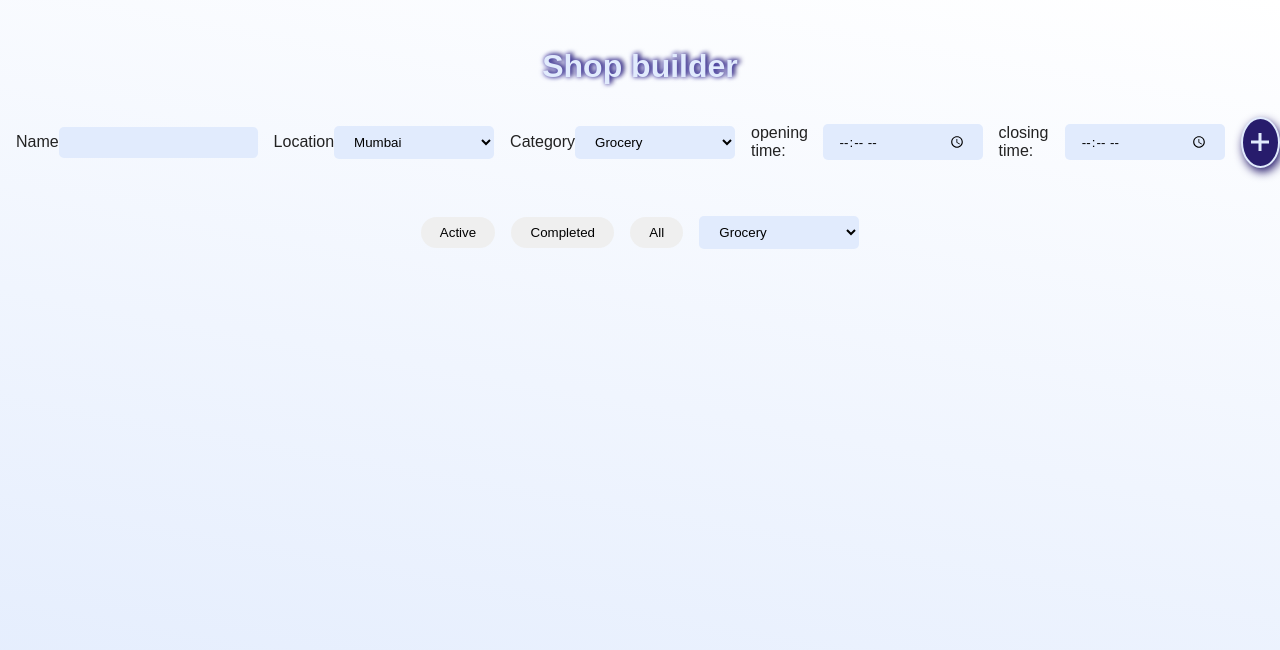
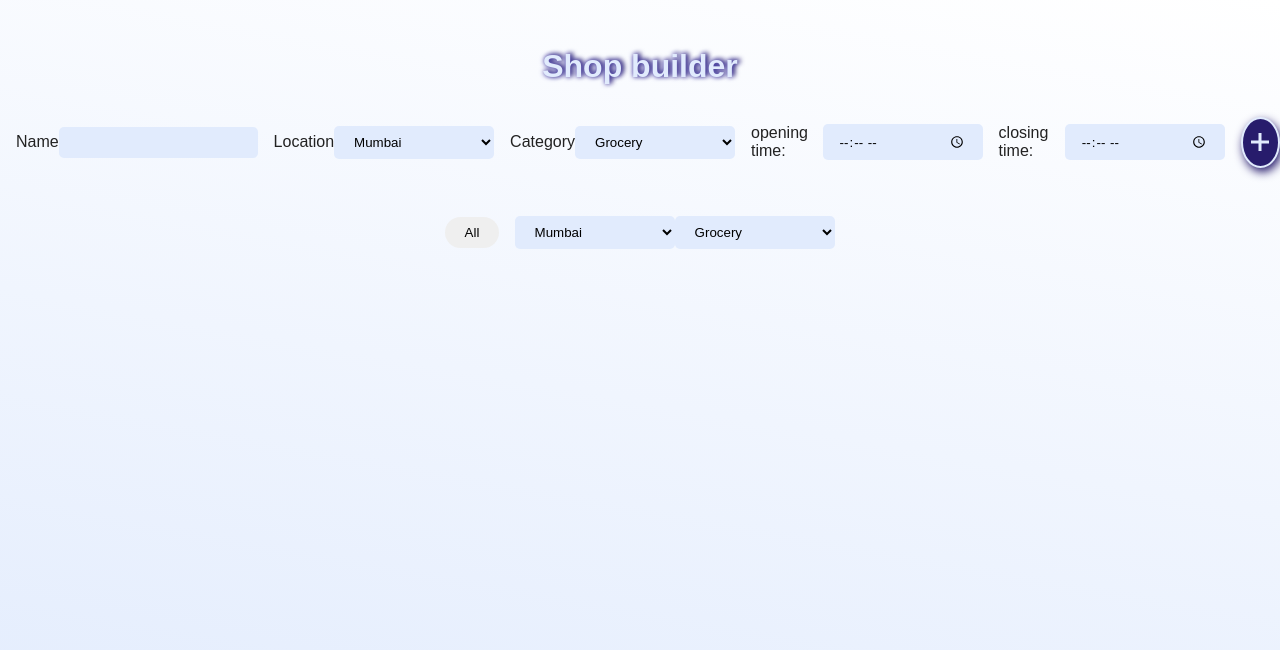
Before and after one commit to asshwindsilva/Store-Builder, a React (Create React App) app: page / in a window 1280 px wide. Shown: the top 650 px of the page. Built offline with nearby package versions, Linux system fonts and the light colour scheme; a web font is replaced by a local one.

Commit message:
create location filter in shop

```diff
--- a/src/components/CreateStore.js
+++ b/src/components/CreateStore.js
@@ -1,7 +1,7 @@
 
 import React, { useState } from 'react'
 import { connect } from 'react-redux';
-import { addShops, removeShops, completeShops } from '../redux/reducer';
+import { addShops, removeShops } from '../redux/reducer';
 import { GoPlus } from "react-icons/go"
 
 const mapStateToProps = (state) => {
@@ -13,8 +13,7 @@ const mapStateToProps = (state) => {
 const mapsDispatchToProps = (dispatch) => {
     return {
         addShop: (obj) => dispatch(addShops(obj)),
-        removeShop: (id) => dispatch(removeShops(id)),
-        completeShop: (id) => dispatch(completeShops(id))
+        removeShop: (id) => dispatch(removeShops(id))
     }
 }
 
@@ -86,7 +85,6 @@ const Form = (props) => {
             <button className="btn-add" onClick={() => props.addShop({
                 id: Math.floor(Math.random() * 1000),
                 item: shop, location, category, openingTime, closingTime,
-                completed: false
             })} ><GoPlus /></button>
         </div >
     )
--- a/src/components/DisplayStore.js
+++ b/src/components/DisplayStore.js
@@ -1,6 +1,6 @@
 import React, { useState } from 'react'
 import { connect } from 'react-redux'
-import { addShops, removeShops, completeShops } from '../redux/reducer';
+import { addShops, removeShops } from '../redux/reducer';
 import StoreItem from './StoreItem';
 
 const mapStateToProps = (state) => {
@@ -13,25 +13,50 @@ const mapsDispatchToProps = (dispatch) => {
     return {
         addShop: (obj) => dispatch(addShops(obj)),
         removeShop: (id) => dispatch(removeShops(id)),
-        completeShop: (id) => dispatch(completeShops(id))
     }
 }
 
 const DisplayStore = (props) => {
 
-    const [sort, setSort] = useState("active")
+    const [sort, setSort] = useState("all")
     const [category, setCategory] = useState("category")
+    const [location, setLocation] = useState("location")
     const handleCategory = (e) => {
-        console.log('sdfsdfsdf', e.target.value)
         setCategory(e.target.value);
+        setSort(null);
+        setLocation(null)
+    }
+
+    const handleSort = () => {
+        setSort("all")
+        setCategory(null);
+
+    }
+
+    const selectLocation = (e) => {
+        setSort(null);
+        setCategory(null);
+        setLocation(e.target.value)
+
     }
 
     return (
         <div className="displaytodos">
+
             <div className="buttons">
-                <button onClick={() => setSort("active")}>Active</button>
-                <button onClick={() => setSort("complete")}>Completed</button>
-                <button onClick={() => setSort("all")}>All</button>
+
+
+                <button onClick={() => handleSort()}>All</button>
+
+                <select className="location" id="cars"
+                    onChange={(e) => selectLocation(e)}
+                >
+                    <option value="Mumbai">Mumbai</option>
+                    <option value="Pune">Pune</option>
+                    <option value="Thane">Thane</option>
+                    <option value="Manali">Manali</option>
+
+                </select>
 
                 <select className="location" id="filtercatergory" name="category" onChange={(e) => handleCategory(e)} >
                     <option value="Grocery">Grocery</option>
@@ -41,22 +66,6 @@ const DisplayStore = (props) => {
                 </select>
             </div>
             <ul>
-                {
-                    props.shops.length > 0 && sort === "active" ?
-                        props.shops.map(item => {
-                            return (
-                                item.completed === false &&
-                                <StoreItem
-                                    key={item.id}
-                                    item={item}
-                                    removeShop={props.removeShop}
-                                    completeShop={props.completeShop}
-                                />
-                            )
-                        }) : null
-
-
-                }
                 {
                     props.shops.length > 0 && category != null ?
                         props.shops.map(item => {
@@ -70,15 +79,13 @@ const DisplayStore = (props) => {
                                 />
                             )
                         }) : null
-
-
                 }
 
                 {
-                    props.shops.length > 0 && sort === "complete" ?
+                    props.shops.length > 0 && location != null ?
                         props.shops.map(item => {
                             return (
-                                item.completed === true &&
+                                item.location === location &&
                                 <StoreItem
                                     key={item.id}
                                     item={item}
@@ -87,9 +94,10 @@ const DisplayStore = (props) => {
                                 />
                             )
                         }) : null
+                }
 
 
-                }
+
                 {
                     props.shops.length > 0 && sort === "all" ?
                         props.shops.map(item => {
@@ -103,25 +111,6 @@ const DisplayStore = (props) => {
                                 />
                             )
                         }) : null
-
-
-                }
-
-                {
-                    props.shops.catergory > 0 && sort === "item.catergory" ?
-                        props.shops.map(item => {
-                            return (
-                                item.complete === item.catergory &&
-                                <StoreItem
-                                    key={item.id}
-                                    item={item}
-                                    removeShop={props.removeShop}
-                                    completeShop={props.completeShop}
-                                />
-                            )
-                        }) : null
-
-
                 }
             </ul>
         </div>
```
